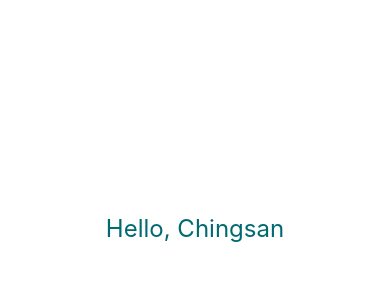
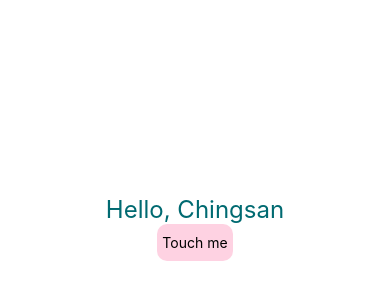
Before and after one commit to Chingsan53/flora-follies-mobile, a React Native app: screen / in a window 390 px wide. Shown: the part 194-494 px from the top of the page. Built offline with nearby package versions, Linux system fonts and the light colour scheme.

Commit message:
added sample text

```diff
--- a/App.js
+++ b/App.js
@@ -1,10 +1,13 @@
 import { StatusBar } from "expo-status-bar";
-import { StyleSheet, Text, View } from "react-native";
+import { StyleSheet, Text, View, TouchableOpacity } from "react-native";
 
 export default function App() {
   return (
     <View style={styles.container}>
       <Text style={styles.header}>Hello, Chingsan</Text>
+      <TouchableOpacity style={styles.button1}>
+        <Text>Touch me</Text>
+      </TouchableOpacity>
       <StatusBar style="auto" />
     </View>
   );
@@ -21,4 +24,12 @@ const styles = StyleSheet.create({
     fontSize: 24,
     color: "#006A71",
   },
+  button1: {
+    paddingTop: 10,
+    paddingBottom: 10,
+    paddingLeft: 5,
+    paddingRight: 5,
+    borderRadius: 10,
+    backgroundColor: "#FED2E2",
+  },
 });
```
